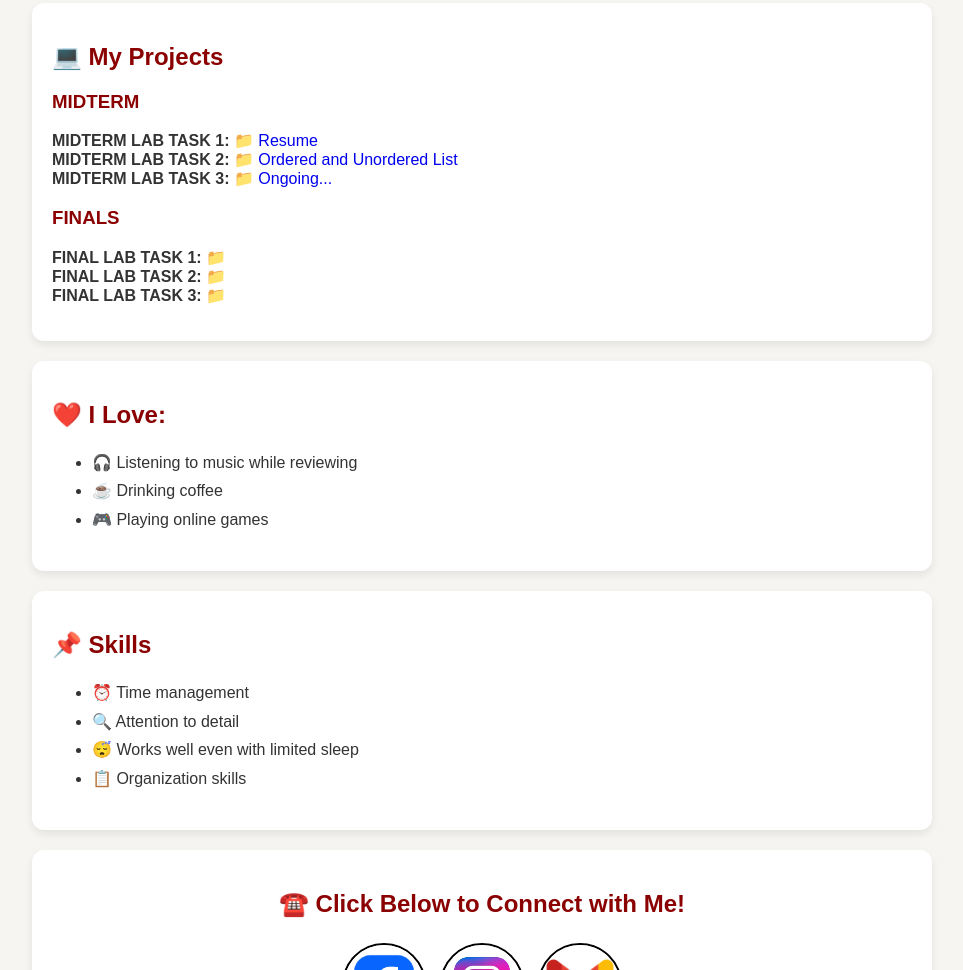
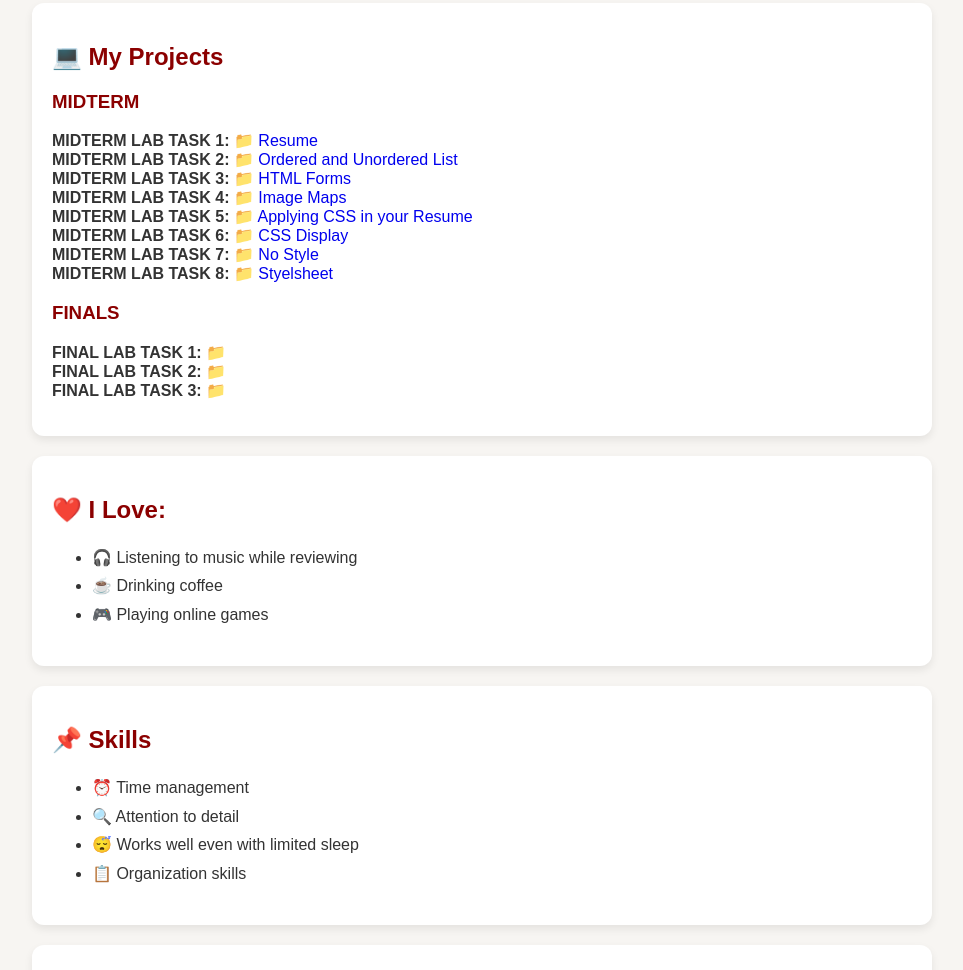
Before and after one commit to Trixiaaa11/Wansii-Portfolio, a plain HTML site: page index.html in a window 1280 px wide. Shown: the part 1229-2199 px from the top of the page, without its empty margins (158-1121 px from the left). Drawn offline with Linux system fonts and the light colour scheme.

Commit message:
index.html

```diff
--- a/index.html
+++ b/index.html
@@ -105,12 +105,20 @@
         <p>
             <b>MIDTERM LAB TASK 1: 📁</b>
             <a href="Resume.html" target="_blank" style="text-decoration: none;"> Resume</a><br>
-
             <b>MIDTERM LAB TASK 2: 📁</b>
             <a href="Exer2.html" target="_blank" style="text-decoration: none;"> Ordered and Unordered List</a><br>
-
             <b>MIDTERM LAB TASK 3: 📁</b>
-            <a href=".html" target="_blank" style="text-decoration: none;"> Ongoing...</a>
+            <a href="form.html" target="_blank" style="text-decoration: none;"> HTML Forms</a><br>
+            <b>MIDTERM LAB TASK 4: 📁</b>
+            <a href="map.html" target="_blank" style="text-decoration: none;"> Image Maps</a><br>
+            <b>MIDTERM LAB TASK 5: 📁</b>
+            <a href="res2.html" target="_blank" style="text-decoration: none;"> Applying CSS in your Resume</a><br>
+             <b>MIDTERM LAB TASK 6: 📁</b>
+            <a href="task6.html" target="_blank" style="text-decoration: none;"> CSS Display</a><br>
+             <b>MIDTERM LAB TASK 7: 📁</b>
+            <a href="Stylesheet1.html" target="_blank" style="text-decoration: none;"> No Style</a><br>
+             <b>MIDTERM LAB TASK 8: 📁</b>
+            <a href="Stylesheet2.html" target="_blank" style="text-decoration: none;"> Styelsheet</a><br>
         </p>
 
         <h3>FINALS</h3>
@@ -158,4 +166,5 @@
 
 </div>
 </body>
+
 </html>
```
